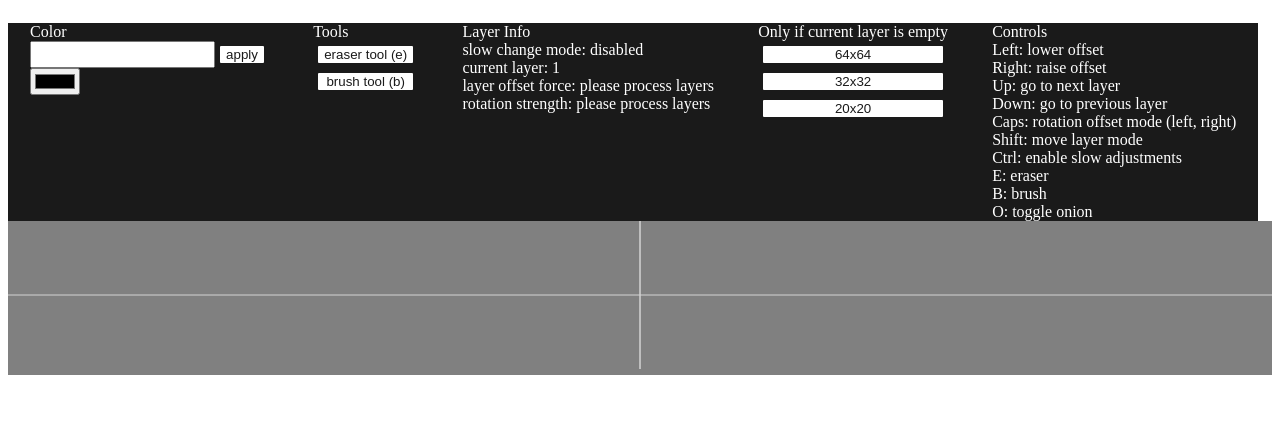
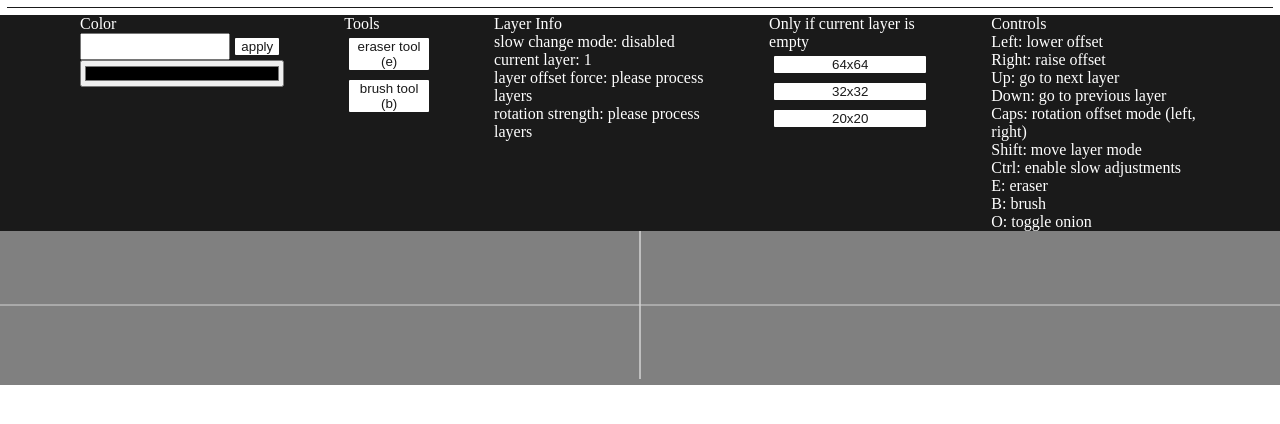
Before and after one commit to AveryLucas/2.5D-pixel-art-creator, a plain HTML site: page indexalt.html in a window 1280 px wide. Drawn offline with nearby package versions, Linux system fonts and the light colour scheme.

Commit message:
moved styling here as opposed to CSS Library

```diff
--- a/indexalt.html
+++ b/indexalt.html
@@ -2,6 +2,30 @@
 <html>
 	<head>
 		<link rel="stylesheet" href="justchill.css">
+		<style>
+			input {
+				width: 100%;
+			}
+
+			.settings-group {
+				padding: 0 30px;
+			}
+
+			.settings {
+				padding: 0 50px;
+			}
+
+			body {
+				width: 100%;
+				height: 100vh;
+				margin: 0;
+			}
+
+			#saveinfo {
+				background: #1a1a1a;
+				color: wheat;
+			}
+		</style>
 	</head>
 	<body>
 		<div class="flexcol app">
```
